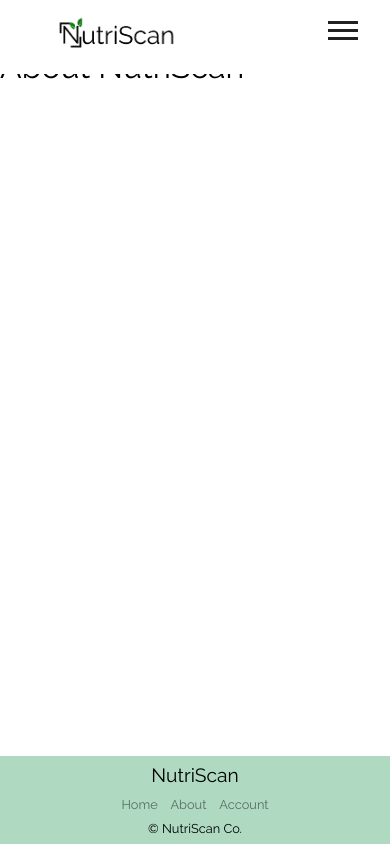
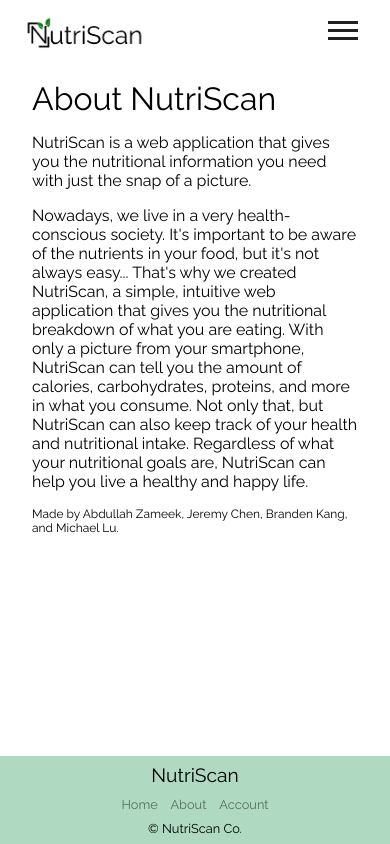
Before and after one commit to abdullahzameek/NutriScan, a React (Create React App) app: page /about in a window 390 px wide. Built offline with nearby package versions, Linux system fonts and the light colour scheme.

Commit message:
About Page
Updated About Page text.

```diff
--- a/src/index.css
+++ b/src/index.css
@@ -441,11 +441,29 @@
 	transition: 0.3s;
 }
 
+main.primary article {
+	padding: 2em 4em;
+}
 
+main.primary article span.heading {
+	font-size: 3em;
+}
+
+main.primary article span.subheading {
+	font-size: 2em;
+}
+
+main.primary div.content {
+	font-size: 1.5em;
+}
+
+main.primary footer {
+	font-size: 1em;
+}
 
 @media only screen and (max-width: 768px) {
 	header.primary {
-		padding: 1em 2em;
+		padding: 1em 2em 1em 0em;
 	}
 
 	header.primary nav {
@@ -519,6 +537,22 @@
 		font-size: 2em;
 	}
 
+	main.primary article {
+		padding: 2em;
+	}
+
+	main.primary article span.heading {
+		font-size: 2em;
+	}
+
+	main.primary div.content {
+		font-size: 1em;
+	}
+
+	main.primary footer {
+		font-size: 0.75em;
+	}
+
 	.result-container {
 		width: 100%;
 		margin: auto;
--- a/src/pages/AboutPage.js
+++ b/src/pages/AboutPage.js
@@ -13,6 +13,20 @@
 	          		<header>
 	          			<span className = "heading">About NutriScan</span>
 	          		</header>
+
+	          		<div className = "content">
+	          			<p>NutriScan is a web application that gives you the nutritional information you need with just the snap of a picture.</p>
+	          			<p>Nowadays, we live in a very health-conscious society. It's important to be aware of the nutrients in your food,
+	          			but it's not always easy... That's why we created NutriScan, a simple, intuitive web application that gives you
+	          			the nutritional breakdown of what you are eating. With only a picture from your smartphone, NutriScan can tell
+	          			you the amount of calories, carbohydrates, proteins, and more in what you consume. Not only that, but NutriScan
+	          			can also keep track of your health and nutritional intake. Regardless of what your nutritional goals are,
+	          			NutriScan can help you live a healthy and happy life.</p>
+	          		</div>
+
+	          		<footer>
+	          			<p>Made by Abdullah Zameek, Jeremy Chen, Branden Kang, and Michael Lu.</p>
+	          		</footer>
 	          	</article>
           	</section>
           </main>
```
